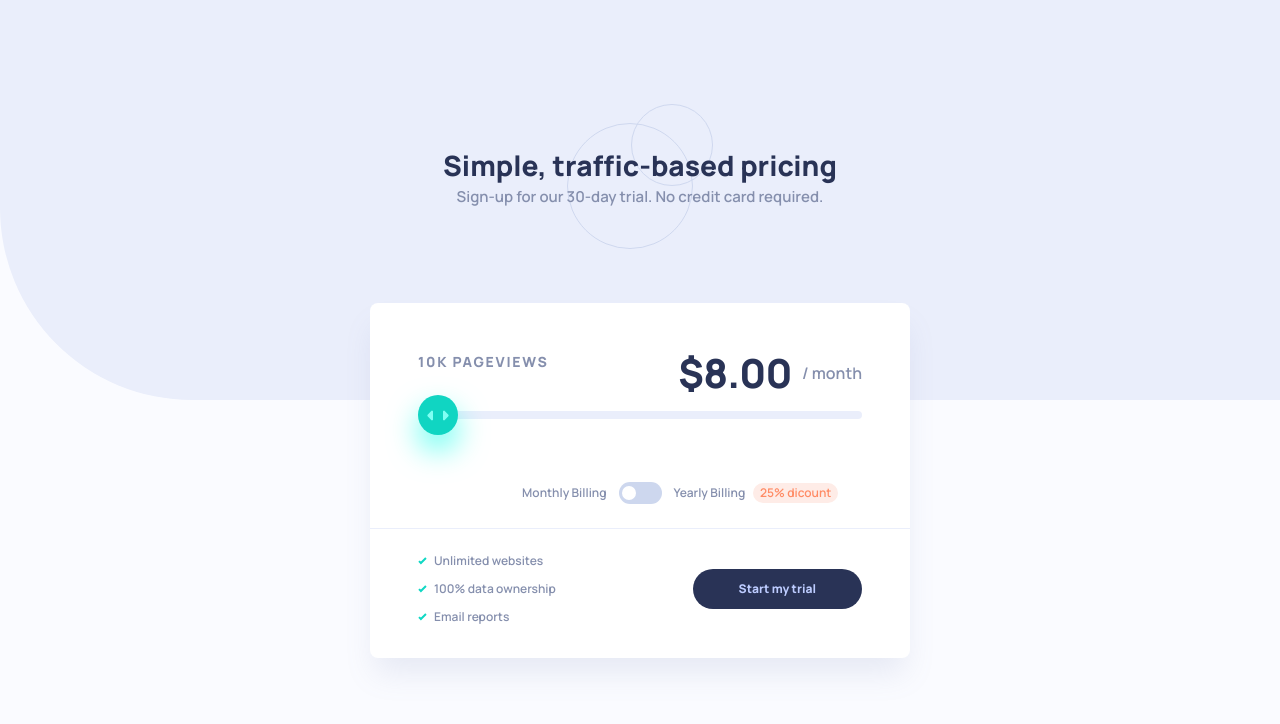
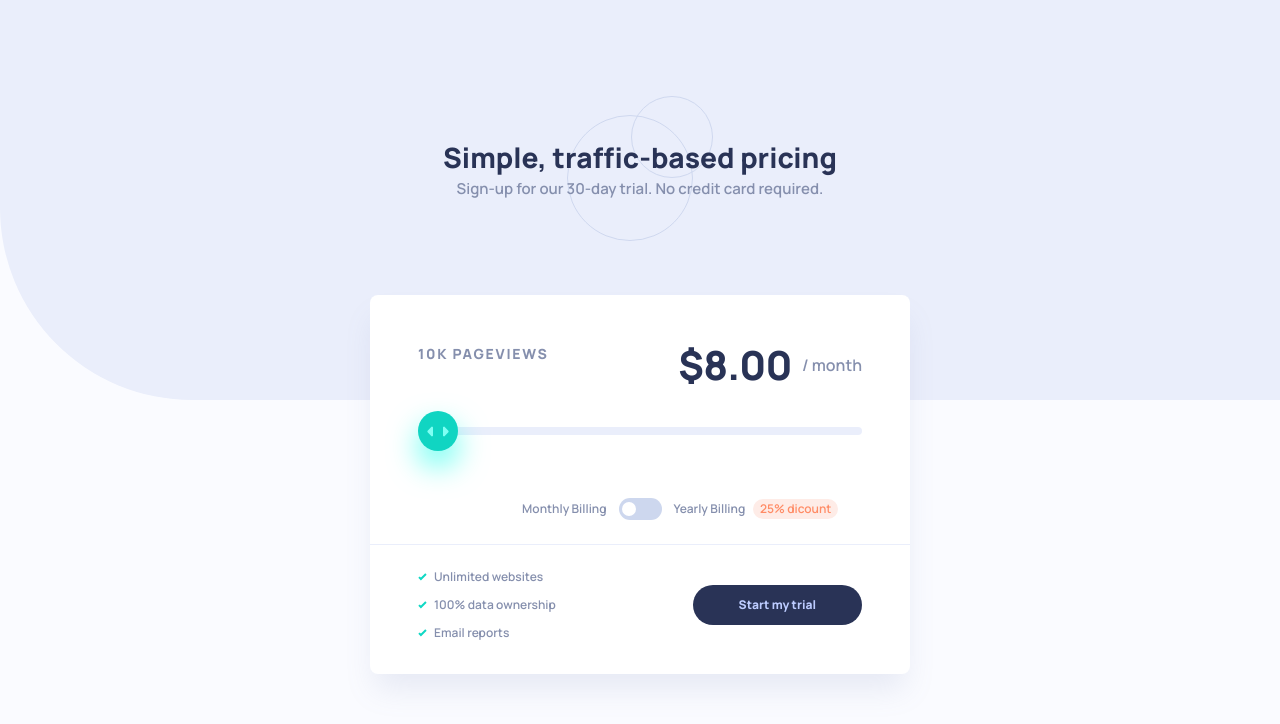
Before and after one commit to Arkadiusz-Fritscher/fm-solution__Interactive-pricing-component, a website: page src/index.html in a window 1280 px wide. Drawn offline with Linux system fonts and the light colour scheme.

Commit message:
slider padding changed

```diff
--- a/src/scss/components/_options.scss
+++ b/src/scss/components/_options.scss
@@ -38,6 +38,7 @@
     width: 100%;
     flex: 1 0 100%;
     @include mq(md) {
+      padding-top: 1.6rem;
       order: 3;
     }
   }
```
Also changed, not shown: README.md, src/css/main.css, 1 other file.
